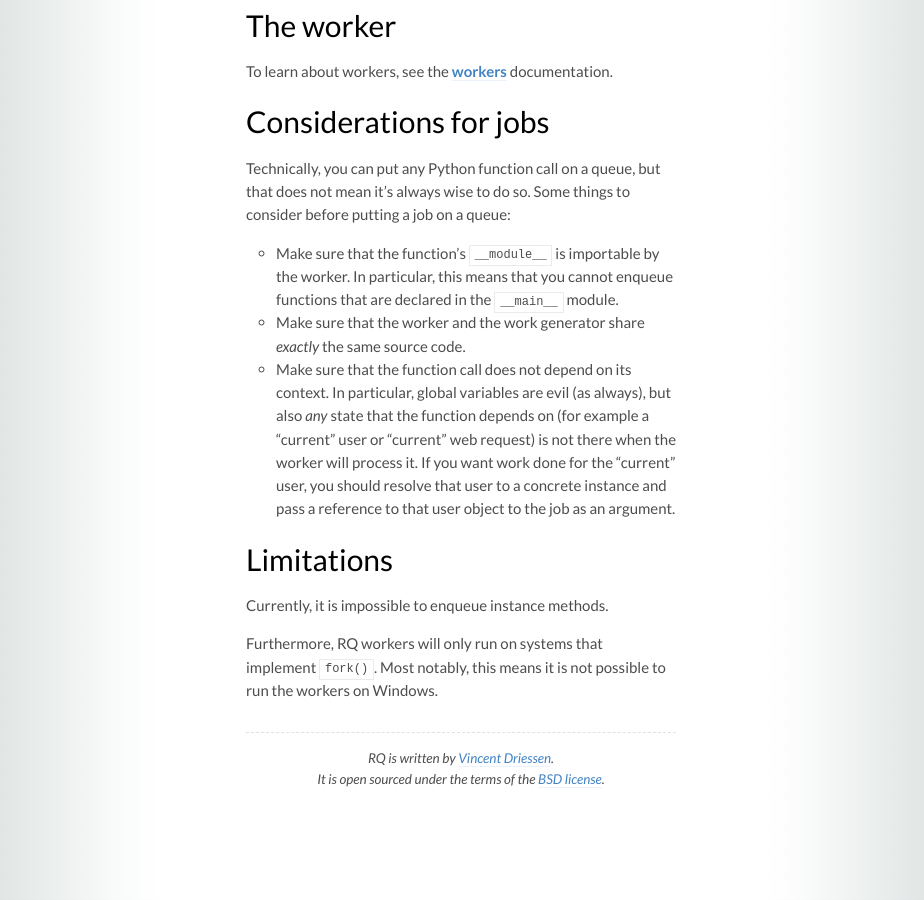
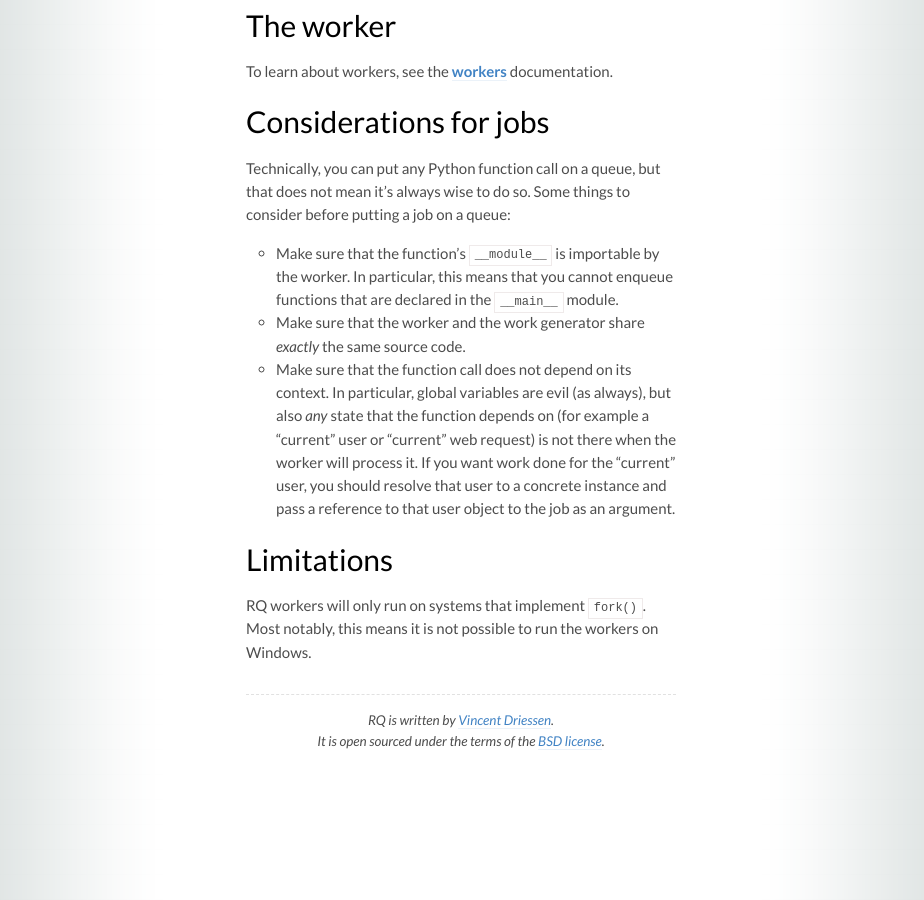
Before and after one commit to rq/rq, a Jekyll site: the page built from docs/index.md, in a window 1280 px wide and 900 px high, scrolled down 2625 px. Shown: the whole window, without its empty margins (179-1103 px from the left). Built offline with Jekyll 4.4.1, drawn with Linux system fonts in a browser that asks for light colours; some web fonts are replaced; Markdown is read by kramdown in place of the engine named in the settings.

Commit message:
Remove incorrect documentation.

```diff
--- a/docs/index.md
+++ b/docs/index.md
@@ -147,10 +147,8 @@ on a queue:
 
 ## Limitations
 
-Currently, it is impossible to enqueue instance methods.
-
-Furthermore, RQ workers will only run on systems that implement `fork()`.  Most
-notably, this means it is not possible to run the workers on Windows.
+RQ workers will only run on systems that implement `fork()`.  Most notably,
+this means it is not possible to run the workers on Windows.
 
 
 [m]: http://pypi.python.org/pypi/mailer
```
